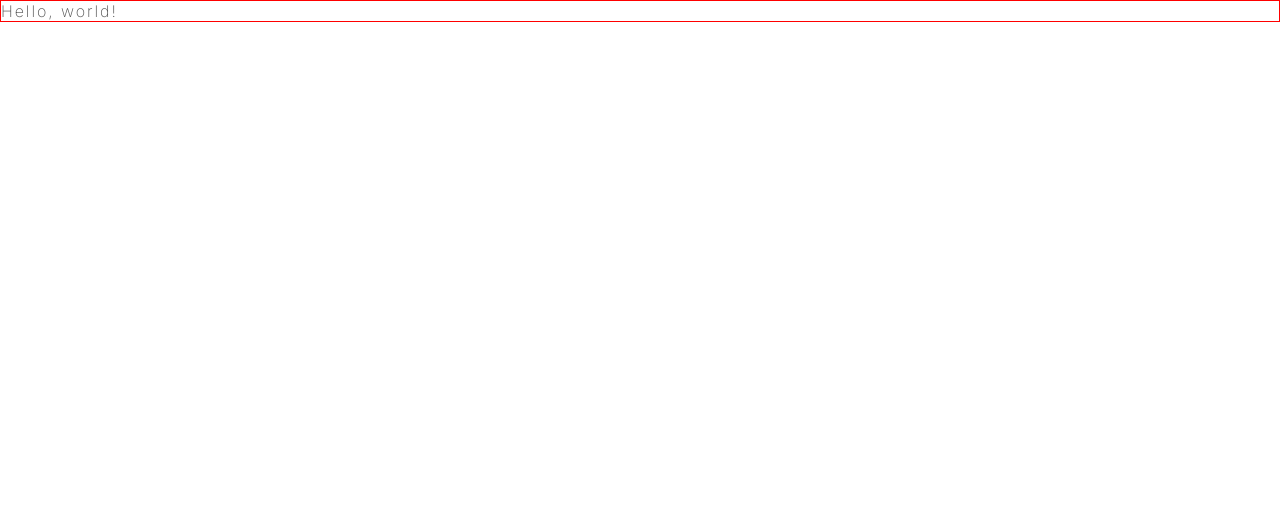
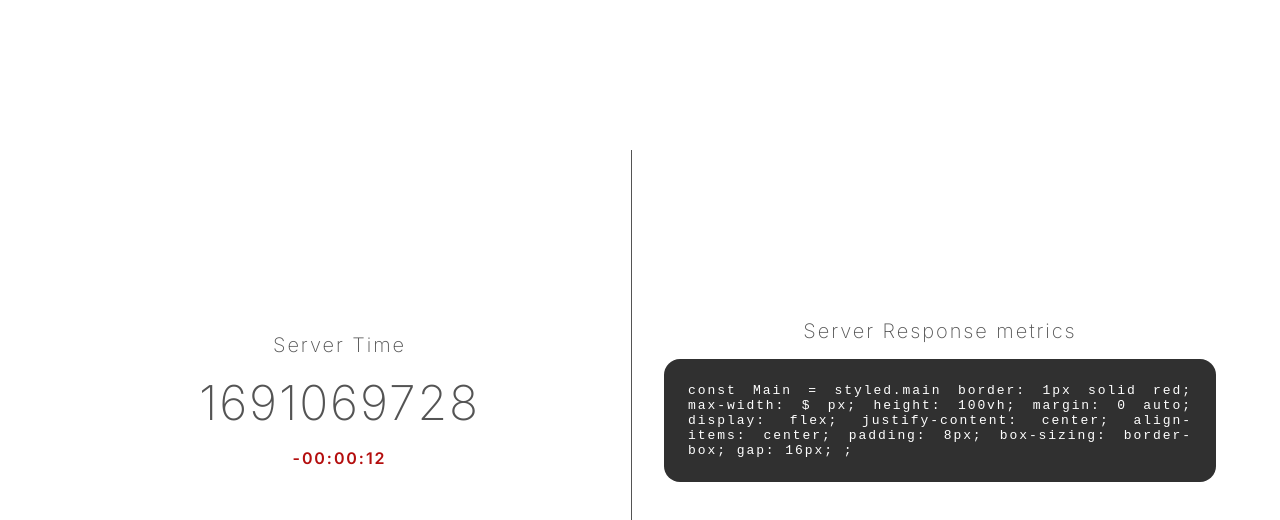
Before and after one commit to cameronthrntn/connex-one-frontend, a Next.js app: page / in a window 1280 px wide. Shown: the top 520 px of the page. Built offline with nearby package versions, Linux system fonts and the light colour scheme.

Commit message:
adds basic markup and styling

```diff
--- a/src/pages/_app.tsx
+++ b/src/pages/_app.tsx
@@ -5,19 +5,14 @@ import { Inter } from "next/font/google";
 import StyledComponentsRegistry from "@/lib/registry";
 import { defaultTheme, light, dark } from "../../theme";
 
-const inter = Inter({
-  subsets: ["latin"],
-  weight: ["100", "200", "400", "600"],
-});
-
 const GlobalStyle = createGlobalStyle<{ theme: ThemeObject }>`
   p {
     margin: 0;
     margin-bottom: 16px;
   }
-  h1 {
+  h1, h2, h3, h4, h5, h5, p {
+    padding: 0;
     margin: 0;
-    margin-bottom: 1em;
   }
   html {
     height: 100%;
@@ -30,16 +25,11 @@ const GlobalStyle = createGlobalStyle<{ theme: ThemeObject }>`
     padding: 0;
     overflow: hidden;
     background: ${({ theme }) => theme.colors.main};
-    font-family: ${inter.style.fontFamily};
+    font-family: Inter;
     letter-spacing: 0.2ch;
     font-weight: 200;
     color: ${({ theme }) => theme.colors.text};
     text-align: justify;
-  }
-  a {
-    color: ${({ theme }) => theme.colors.text};
-    font-weight: 600;
-    white-space: nowrap;
   }
 `;
 
@@ -51,8 +41,6 @@ export default function App({ Component, pageProps }: AppProps) {
   const themes: Themes = { light, dark };
   const theme = "light";
 
-  console.log(themes[theme]);
-
   return (
     <ThemeProvider theme={{ ...defaultTheme, ...themes[theme] }}>
       <StyledComponentsRegistry>
--- a/src/pages/_document.tsx
+++ b/src/pages/_document.tsx
@@ -1,13 +1,24 @@
-import { Html, Head, Main, NextScript } from 'next/document'
+import { Html, Head, Main, NextScript } from "next/document";
 
 export default function Document() {
   return (
     <Html lang="en">
-      <Head />
+      <Head>
+        <link rel="preconnect" href="https://fonts.googleapis.com" />
+        <link
+          rel="preconnect"
+          href="https://fonts.gstatic.com"
+          crossOrigin="anonymous"
+        />
+        <link
+          href="https://fonts.googleapis.com/css2?family=Inter:wght@100;200;400;600&display=swap"
+          rel="stylesheet"
+        />
+      </Head>
       <body>
         <Main />
         <NextScript />
       </body>
     </Html>
-  )
+  );
 }
--- a/src/pages/index.tsx
+++ b/src/pages/index.tsx
@@ -13,11 +13,77 @@ export default function Home() {
         <meta name="viewport" content="width=device-width, initial-scale=1" />
         <link rel="icon" href="/favicon.ico" />
       </Head>
-      <Main>Hello, world!</Main>
+      <Main>
+        <Section $border>
+          <Title>Server Time</Title>
+          <ServerTime>1691069728</ServerTime>
+          <Difference>-00:00:12</Difference>
+        </Section>
+        <Section>
+          <Title>Server Response metrics</Title>
+          <Metrics>
+            const Main = styled.main border: 1px solid red; max-width: $ px;
+            height: 100vh; margin: 0 auto; display: flex; justify-content:
+            center; align-items: center; padding: 8px; box-sizing: border-box;
+            gap: 16px; ;
+          </Metrics>
+        </Section>
+      </Main>
     </>
   );
 }
 
 const Main = styled.main`
-  border: 1px solid red;
+  max-width: ${({ theme }) => theme.sizes.maxWidth}px;
+  height: 100vh;
+  margin: 0 auto;
+  display: flex;
+  justify-content: center;
+  align-items: center;
+  padding: 8px;
+  box-sizing: border-box;
+  gap: 16px;
 `;
+
+const Section = styled.section<{ $border?: boolean }>`
+  border-right: ${({ $border, theme }) =>
+    $border ? `1px solid ${theme.colors.text}` : "none"};
+  width: 50%;
+  display: flex;
+  justify-content: center;
+  align-items: center;
+  flex-direction: column;
+  gap: 16px;
+  padding: 16px;
+  box-sizing: border-box;
+  min-height: 500px;
+`;
+
+const Title = styled.h1`
+  font-size: 20px;
+  font-style: normal;
+  font-weight: 300;
+  line-height: normal;
+`;
+
+const ServerTime = styled.h2`
+  font-size: 48px;
+  font-style: normal;
+  font-weight: 300;
+  line-height: normal;
+`;
+
+const Difference = styled.p`
+  color: ${({ theme }) => theme.colors.red};
+  font-size: 16px;
+  font-style: normal;
+  font-weight: 700;
+  line-height: normal;
+`;
+
+const Metrics = styled.code`
+  border-radius: 16px;
+  padding: 24px;
+  color: ${({ theme }) => theme.colors.code};
+  background: ${({ theme }) => theme.colors.codeBlock};
+`;
--- a/theme.ts
+++ b/theme.ts
@@ -2,6 +2,7 @@ export const defaultTheme = {
   sizes: {
     mobile: 767,
     tablet: 1024,
+    maxWidth: 1200,
   },
 };
 
@@ -9,7 +10,9 @@ export const dark = {
   colors: {
     main: "#303030",
     text: "#FFF",
-    red: "DE1818",
+    red: "#DE1818",
+    codeBlock: "#5A5A5A",
+    code: "#000",
   },
 };
 
@@ -17,6 +20,8 @@ export const light = {
   colors: {
     main: "#FFF",
     text: "#545454",
-    red: "B40E0E",
+    red: "#B40E0E",
+    codeBlock: "#303030",
+    code: "#FFF",
   },
 };
```
